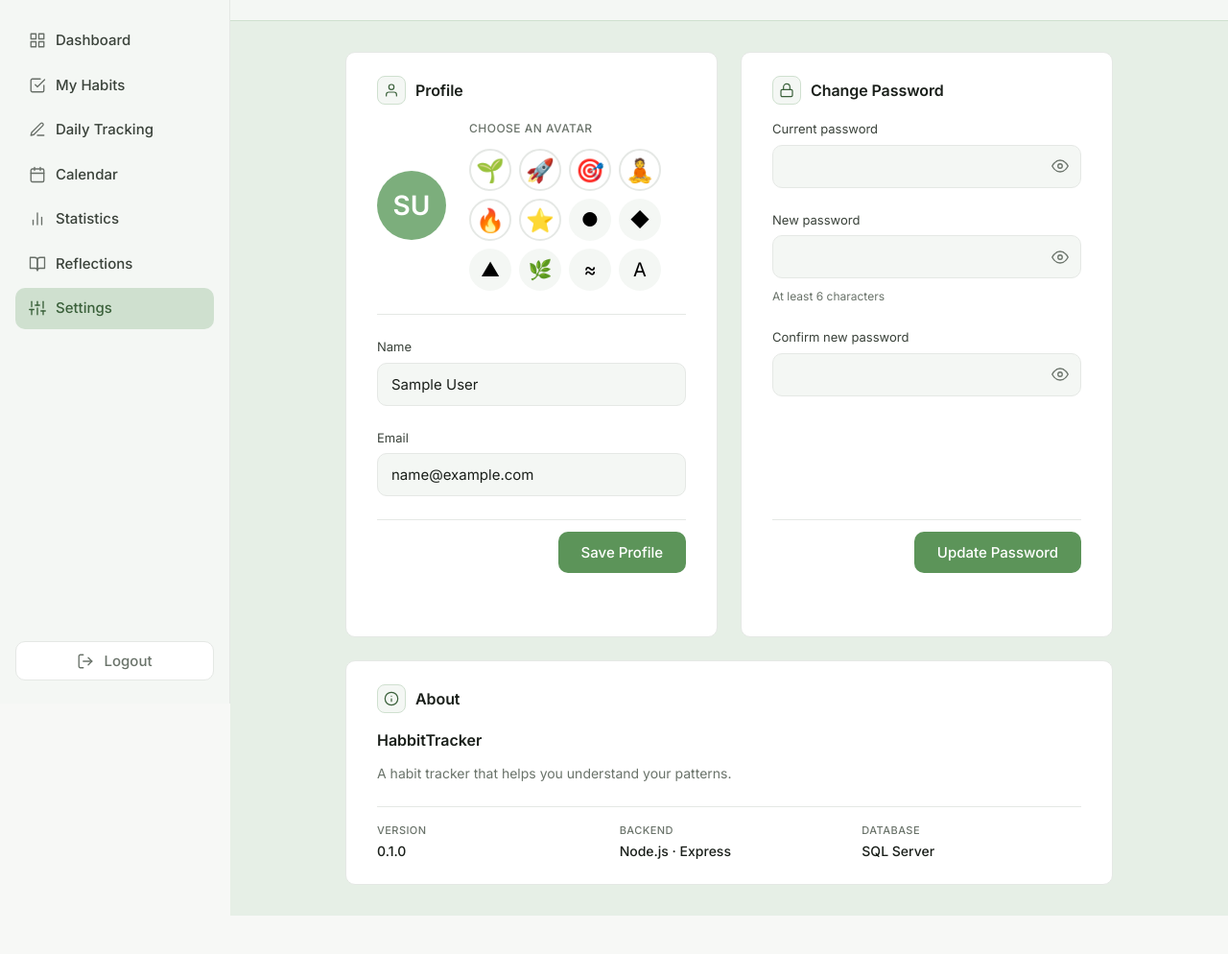
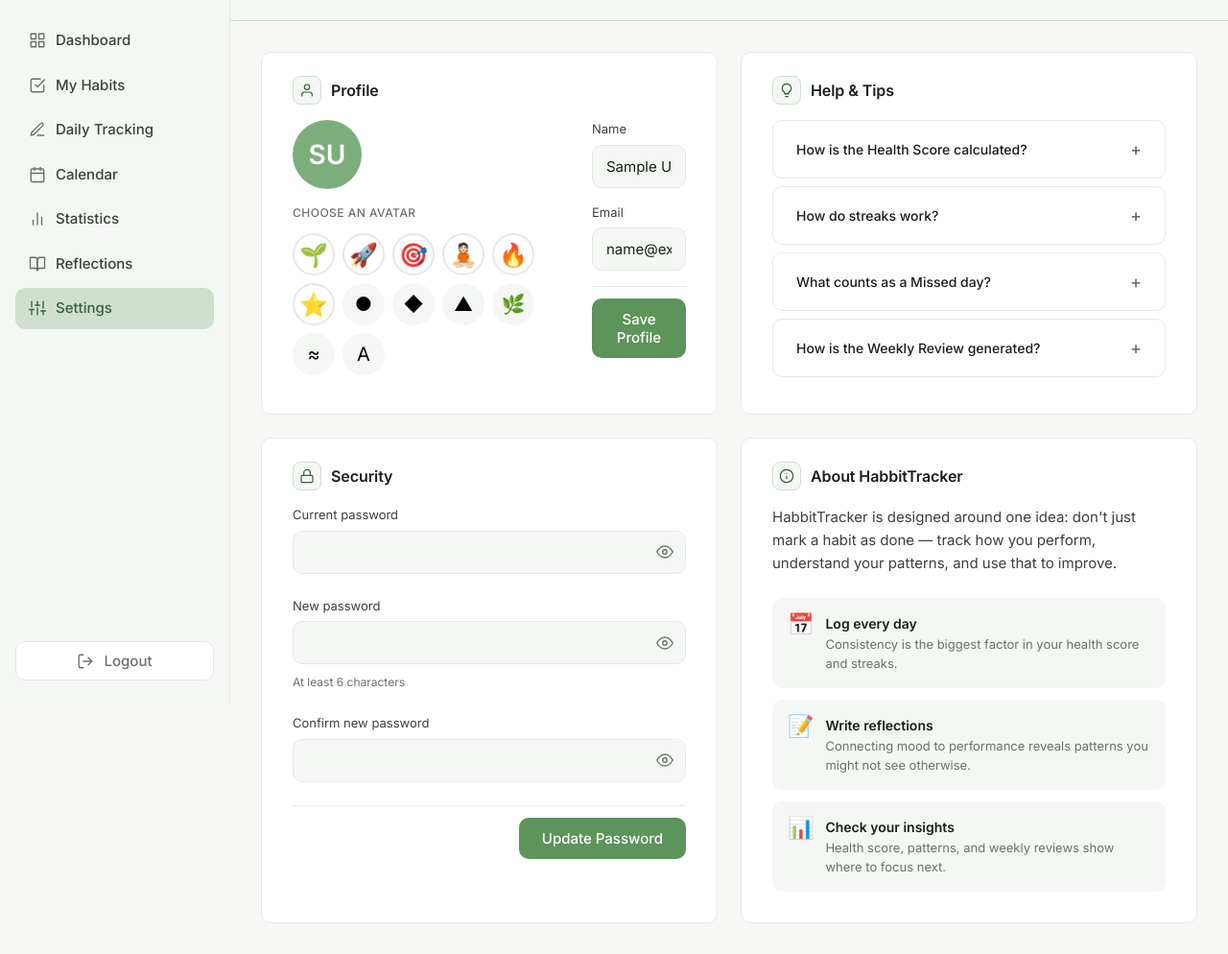
Before and after one commit to Asim-164/HabbitTracker, a website: page frontend/pages/settings.html in a window 1280 px wide. Shown: the part 67-1061 px from the top of the page at 96% size. Before the commit the page ends 1021 px from the top, so only its background shows below. Drawn offline with Linux system fonts and the light colour scheme; sample sign-in values are in the browser's storage.

Commit message:
Rebuild Settings page with two-column layout, Help section, and improved About

```diff
--- a/frontend/css/pages.css
+++ b/frontend/css/pages.css
@@ -224,17 +224,53 @@
 .reflection__action.is-danger:hover { background: #fdf3f2; color: var(--red); }
 
 /* ---------- Settings ---------- */
-.settings-grid { display: grid; grid-template-columns: 1fr 1fr; gap: var(--space-5); max-width: 800px; margin: 0 auto; align-items: stretch; }
-.settings-grid > .panel { display: flex; flex-direction: column; min-width: 0; }
-.settings-about { grid-column: 1 / -1; }
-.settings-about__body { display: flex; flex-direction: column; gap: var(--space-3); }
-.settings-about__name { font-size: 16px; font-weight: 600; color: var(--ink-900); }
-.settings-about__desc { font-size: 14px; color: var(--ink-500); margin: 0; }
-.settings-about__meta { display: grid; grid-template-columns: repeat(3, 1fr); gap: var(--space-5); margin-top: var(--space-3); padding-top: var(--space-4); border-top: 1px solid var(--line); }
-.settings-about__meta > div { display: flex; flex-direction: column; gap: 2px; }
-.settings-about__meta span { font-size: 11px; text-transform: uppercase; letter-spacing: 0.04em; color: var(--ink-500); font-weight: 500; }
-.settings-about__meta strong { font-size: 14px; color: var(--ink-900); font-weight: 500; }
-@media (max-width: 900px) { .settings-grid { grid-template-columns: 1fr; } }
+.settings-stack { display: grid; grid-template-columns: 1fr 1fr; gap: var(--space-5); align-items: stretch; }
+.settings-stack > .panel {
+    display: flex;
+    flex-direction: column;
+    height: 100%;
+}
+.settings-stack > .panel:nth-child(1) { grid-column: 1; grid-row: 1; }
+.settings-stack > .panel:nth-child(2) { grid-column: 1; grid-row: 2; }
+.settings-stack > .panel:nth-child(3) { grid-column: 2; grid-row: 1; }
+.settings-stack > .panel:nth-child(4) { grid-column: 2; grid-row: 2; }
+/* Profile section: avatar left, form right */
+.settings-profile { display: grid; grid-template-columns: 280px 1fr; gap: var(--space-6); align-items: start; }
+.settings-profile .avatar-picker { flex-direction: column; align-items: flex-start; gap: var(--space-4); margin-bottom: 0; padding-bottom: 0; border-bottom: none; }
+.settings-profile .avatar-picker__grid { max-width: 280px; }
+.settings-profile .habit-form { gap: var(--space-4); }
+
+/* Help & Tips */
+.help-list { display: flex; flex-direction: column; gap: var(--space-2); }
+
+.help-item { border: 1px solid var(--line); border-radius: var(--radius); background: var(--surface); transition: border-color 0.15s ease; }
+.help-item:hover { border-color: var(--sage-300); }
+.help-item[open] { border-color: var(--sage-400); background: var(--sage-50); }
+
+.help-item summary { cursor: pointer; padding: var(--space-4) var(--space-5); font-size: 14px; font-weight: 500; color: var(--ink-900); list-style: none; display: flex; align-items: center; justify-content: space-between; gap: var(--space-3); }
+.help-item summary::-webkit-details-marker { display: none; }
+.help-item summary::after { content: "+"; font-size: 18px; color: var(--ink-500); transition: transform 0.15s ease; }
+.help-item[open] summary::after { content: "−"; color: var(--sage-700); }
+
+.help-item p { padding: 0 var(--space-5) var(--space-4); margin: 0; font-size: 14px; line-height: 1.6; color: var(--ink-700); }
+.help-item p strong { color: var(--ink-900); font-weight: 600; }
+
+/* About */
+.about-lead { font-size: 15px; line-height: 1.6; color: var(--ink-700); margin-bottom: var(--space-5); max-width: 640px; }
+
+.about-tips { display: flex; flex-direction: column; gap: var(--space-3); }
+
+.about-tip { display: flex; align-items: flex-start; gap: var(--space-3); padding: var(--space-4); background: var(--sage-50); border-radius: var(--radius); }
+.about-tip__icon { font-size: 22px; flex-shrink: 0; line-height: 1; }
+.about-tip__title { font-size: 14px; font-weight: 600; color: var(--ink-900); margin-bottom: 2px; }
+.about-tip__desc { font-size: 13px; color: var(--ink-500); line-height: 1.5; }
+
+@media (max-width: 900px) {
+    .settings-stack { grid-template-columns: 1fr; }
+    .settings-profile { grid-template-columns: 1fr; }
+    .settings-profile .avatar-picker { flex-direction: row; align-items: center; }
+    .settings-profile .avatar-picker__grid { max-width: none; }
+}
 
 /* ---------- Patterns ---------- */
 .patterns-list {
--- a/frontend/js/api.js
+++ b/frontend/js/api.js
@@ -242,7 +242,7 @@ function renderHeaderAvatar(el, user) {
     if (avatarURL === "sage-triangle") { el.textContent = "▲"; el.style.background = "var(--sage-100)"; el.style.color = "var(--sage-700)"; return; }
     if (avatarURL === "leaf") { el.textContent = "🌿"; el.style.background = "var(--sage-50)"; return; }
     if (avatarURL === "wave") { el.textContent = "≈"; el.style.background = "#e8f0f5"; el.style.color = "#2a4d68"; return; }
-    if (avatarURL && avatarURL.length <= 3) {
+    if (avatarURL && avatarURL.length <= 4) {
         el.textContent = avatarURL;
         el.style.background = "#ffffff";
         el.classList.add("is-emoji");
--- a/frontend/js/settings.js
+++ b/frontend/js/settings.js
@@ -30,7 +30,7 @@
         { value: "🌱", label: "Sprout" },
         { value: "🚀", label: "Rocket" },
         { value: "🎯", label: "Target" },
-        { value: "🧘", label: "Zen" },
+        { value: "🧘🏻", label: "Zen" },
         { value: "🔥", label: "Flame" },
         { value: "⭐", label: "Star" },
         { value: "sage-circle", label: "Sage Circle" },
@@ -59,7 +59,7 @@
 
     function renderAvatarPreview(el, name, avatarURL) {
         // Preset emoji
-        if (avatarURL && avatarURL.length <= 3 && /^\p{Emoji}/u.test(avatarURL)) {
+        if (avatarURL && avatarURL.length <= 4 && /^\p{Emoji}/u.test(avatarURL)) {
             el.textContent = avatarURL;
             el.style.background = "var(--sage-50)";
             el.style.color = "inherit";
@@ -120,7 +120,7 @@
     if (avatarOptions && currentUser) {
         avatarOptions.innerHTML = AVATAR_PRESETS.map(p => {
             const isActive = (currentUser.avatarURL || "") === p.value;
-            const isEmoji = p.value.length <= 3 && /\p{Emoji}/u.test(p.value);
+            const isEmoji = p.value.length <= 4 && /\p{Emoji}/u.test(p.value);
             const display = isEmoji ? p.value
                 : p.value === "sage-circle" ? "●"
                 : p.value === "amber-diamond" ? "◆"
--- a/frontend/pages/settings.html
+++ b/frontend/pages/settings.html
@@ -88,9 +88,10 @@
             </div>
         </header>
 
-        <div class="app__content app__content--tinted">
-            <div class="settings-grid">
+        <div class="app__content">
+            <div class="settings-stack">
 
+                <!-- Profile -->
                 <section class="panel">
                     <div class="panel__head">
                         <span class="panel__icon">
@@ -98,8 +99,10 @@
                         </span>
                         <h3 class="panel__title">Profile</h3>
                     </div>
+
+                    <div class="settings-profile">
                         <div class="avatar-picker">
-                        <div class="avatar-picker__current" id="avatar-current">
+                            <div class="avatar-picker__current">
                                 <span class="avatar-circle" id="avatar-preview">?</span>
                             </div>
                             <div class="avatar-picker__options">
@@ -107,6 +110,7 @@
                                 <div class="avatar-picker__grid" id="avatar-options"></div>
                             </div>
                         </div>
+
                         <form id="profile-form" class="habit-form">
                             <label class="habit-form__field">
                                 <span>Name</span>
@@ -123,15 +127,18 @@
                             </div>
                             <p class="habit-form__msg" id="profile-msg"></p>
                         </form>
+                    </div>
                 </section>
 
+                <!-- Security -->
                 <section class="panel">
                     <div class="panel__head">
                         <span class="panel__icon">
                             <svg viewBox="0 0 24 24"><rect x="3" y="11" width="18" height="11" rx="2" ry="2"/><path d="M7 11V7a5 5 0 0 1 10 0v4"/></svg>
                         </span>
-                        <h3 class="panel__title">Change Password</h3>
+                        <h3 class="panel__title">Security</h3>
                     </div>
+
                     <form id="password-form" class="habit-form">
                         <label class="habit-form__field">
                             <span>Current password</span>
@@ -171,22 +178,70 @@
                     </form>
                 </section>
 
-                <section class="panel settings-about">
+                <!-- Help & Tips -->
+                <section class="panel">
+                    <div class="panel__head">
+                        <span class="panel__icon">
+                            <svg viewBox="0 0 24 24"><path d="M9 18h6"/><path d="M10 22h4"/><path d="M12 2a7 7 0 0 0-4 12.7c.6.5 1 1.3 1 2.3h6c0-1 .4-1.8 1-2.3A7 7 0 0 0 12 2z"/></svg>
+                        </span>
+                        <h3 class="panel__title">Help &amp; Tips</h3>
+                    </div>
+
+                    <div class="help-list">
+                        <details class="help-item">
+                            <summary>How is the Health Score calculated?</summary>
+                            <p>The Health Score combines three factors for each habit over the last 7 days: <strong>Consistency</strong> (50%) — how many days you logged out of days you were expected to log. <strong>Accuracy</strong> (30%) — how close your actual values were to your targets. <strong>Streak</strong> (20%) — your current consecutive non-missed days. The final number is between 0 and 100.</p>
+                        </details>
+
+                        <details class="help-item">
+                            <summary>How do streaks work?</summary>
+                            <p>A streak counts consecutive days where you logged something other than "Missed". A day with no log breaks the streak (treated the same as a missed day). Partial logs keep the streak alive. Only days from your habit's start date count.</p>
+                        </details>
+
+                        <details class="help-item">
+                            <summary>What counts as a Missed day?</summary>
+                            <p>A day is "Missed" if you either logged it as Missed, or you didn't log it at all after the day passed. Days before a habit's start date and today (which is still in progress) are never counted as Missed.</p>
+                        </details>
+
+                        <details class="help-item">
+                            <summary>How is the Weekly Review generated?</summary>
+                            <p>The Weekly Review shows last completed week (Monday–Sunday). It counts every expected day (logged or missed), identifies your Best Day (fewest misses) and Toughest Day (most misses), and highlights your strongest and weakest habits by completion rate.</p>
+                        </details>
+                    </div>
+                </section>
+
+                <!-- About -->
+                <section class="panel">
                     <div class="panel__head">
                         <span class="panel__icon">
                             <svg viewBox="0 0 24 24"><circle cx="12" cy="12" r="10"/><line x1="12" y1="16" x2="12" y2="12"/><line x1="12" y1="8" x2="12.01" y2="8"/></svg>
                         </span>
-                        <h3 class="panel__title">About</h3>
+                        <h3 class="panel__title">About HabbitTracker</h3>
                     </div>
 
-                    <div class="settings-about__body">
-                        <div class="settings-about__name">HabbitTracker</div>
-                        <p class="settings-about__desc">A habit tracker that helps you understand your patterns.</p>
+                    <p class="about-lead">HabbitTracker is designed around one idea: don't just mark a habit as done — track how you perform, understand your patterns, and use that to improve.</p>
 
-                        <div class="settings-about__meta">
-                            <div><span>Version</span><strong>0.1.0</strong></div>
-                            <div><span>Backend</span><strong>Node.js · Express</strong></div>
-                            <div><span>Database</span><strong>SQL Server</strong></div>
+                    <div class="about-tips">
+                        <div class="about-tip">
+                            <div class="about-tip__icon">📅</div>
+                            <div>
+                                <div class="about-tip__title">Log every day</div>
+                                <div class="about-tip__desc">Consistency is the biggest factor in your health score and streaks.</div>
+                            </div>
+                        </div>
+                        <div class="about-tip">
+                            <div class="about-tip__icon">📝</div>
+                            <div>
+                                <div class="about-tip__title">Write reflections</div>
+                                <div class="about-tip__desc">Connecting mood to performance reveals patterns you might not see otherwise.</div>
+                            </div>
+                        </div>
+                        <div class="about-tip">
+                            <div class="about-tip__icon">📊</div>
+                            <div>
+                                <div class="about-tip__title">Check your insights</div>
+                                <div class="about-tip__desc">Health score, patterns, and weekly reviews show where to focus next.</div>
+                            </div>
                         </div>
                     </div>
                 </section>
```
Lines whose indentation alone changed are shown as unchanged.
